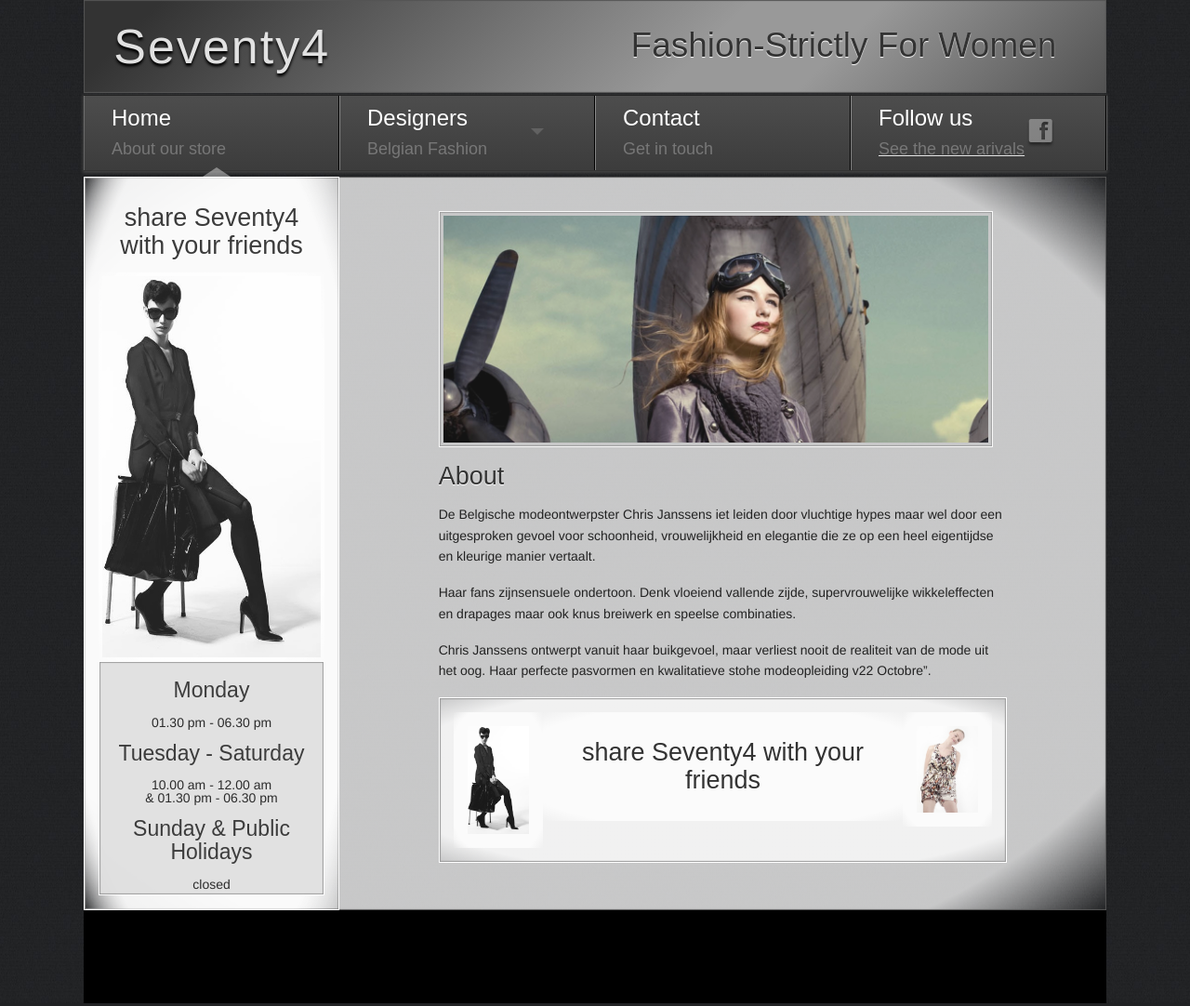
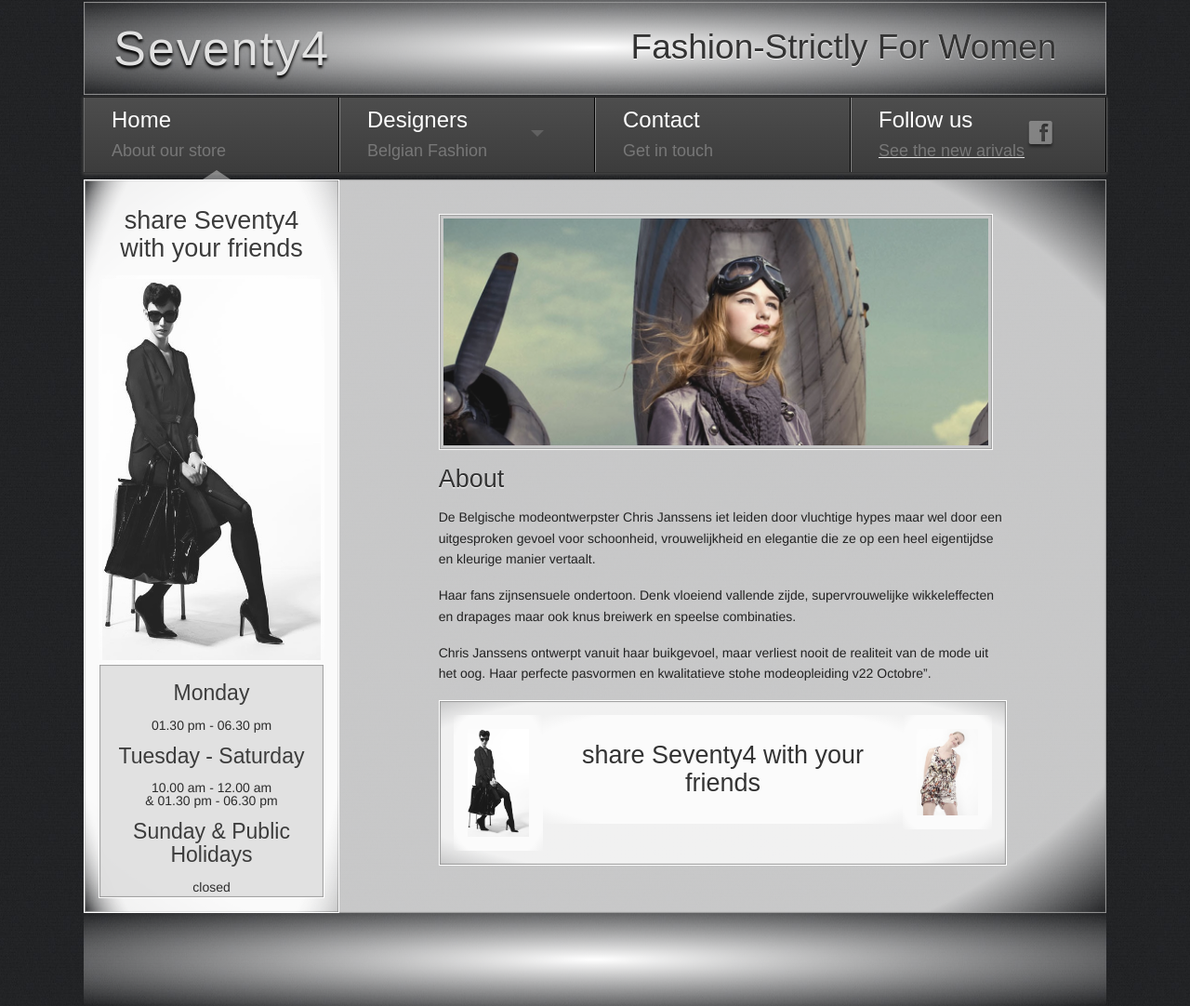
Before and after one commit to koriko/realdeal, a PHP site: page /index.html in a window 1280 px wide. Shown: the whole page at 93% size. Run offline with PHP 8.4, Linux system fonts and the light colour scheme; some libraries are stand-ins or nearby versions; some web fonts are replaced.

Commit message:
bagh tijd om te stoppen lol

```diff
--- a/index.html
+++ b/index.html
@@ -39,15 +39,8 @@
 
 
 
-  <div id="header"class="row transition text-center    nopadding " style="background: rgb(51,51,51); /* Old browsers */
-background: -moz-linear-gradient(-45deg, rgba(51,51,51,1) 0%, rgba(51,51,51,1) 7%, rgba(153,153,153,1) 60%, rgba(153,153,153,1) 72%, rgba(81,81,81,1) 100%); /* FF3.6+ */
-background: -webkit-gradient(linear, left top, right bottom, color-stop(0%,rgba(51,51,51,1)), color-stop(7%,rgba(51,51,51,1)), color-stop(60%,rgba(153,153,153,1)), color-stop(72%,rgba(153,153,153,1)), color-stop(100%,rgba(81,81,81,1))); /* Chrome,Safari4+ */
-background: -webkit-linear-gradient(-45deg, rgba(51,51,51,1) 0%,rgba(51,51,51,1) 7%,rgba(153,153,153,1) 60%,rgba(153,153,153,1) 72%,rgba(81,81,81,1) 100%); /* Chrome10+,Safari5.1+ */
-background: -o-linear-gradient(-45deg, rgba(51,51,51,1) 0%,rgba(51,51,51,1) 7%,rgba(153,153,153,1) 60%,rgba(153,153,153,1) 72%,rgba(81,81,81,1) 100%); /* Opera 11.10+ */
-background: -ms-linear-gradient(-45deg, rgba(51,51,51,1) 0%,rgba(51,51,51,1) 7%,rgba(153,153,153,1) 60%,rgba(153,153,153,1) 72%,rgba(81,81,81,1) 100%); /* IE10+ */
-background: linear-gradient(135deg, rgba(51,51,51,1) 0%,rgba(51,51,51,1) 7%,rgba(153,153,153,1) 60%,rgba(153,153,153,1) 72%,rgba(81,81,81,1) 100%); /* W3C */
-filter: progid:DXImageTransform.Microsoft.gradient( startColorstr='#333333', endColorstr='#515151',GradientType=1 ); /* IE6-9 fallback on horizontal gradient */">
-    <div class="twelve columns text-center mobile-text-center  shadowbox ">
+  <div id="header"class="row transition text-center   header-background nopadding " >
+    <div class="twelve columns text-center mobile-text-center  shadowbox-white " style="margin-top:2px;">
       <div class="three columns  text-center mobile-text-center menubox nopadding  ">
         <h1>Seventy4</h1>
       </div>
@@ -96,7 +89,7 @@ filter: progid:DXImageTransform.Microsoft.gradient( startColorstr='#333333', end
     </div>
   </div>
 
-  <div id="homepage" class="row  text-center  transition background-opacity-corners   shadowbox">
+  <div id="homepage" class="row  text-center  transition background-opacity-corners   shadowbox-white">
     <div class="arrow-up no-transition" style="margin-left:10%"> </div>
 
 
@@ -249,7 +242,8 @@ closed
         <div class="arrow-up no-transition" style="margin-left:10%"> </div>
         <div   class="twelve columns transition text-center nopadding">
 
-  <div class="three columns background-opacity-corners  shadowbox-white border-white" style="min-height:770px;">
+
+  <div class="three columns background-opacity-corners nopadding shadowbox-white border-white" style="min-height:750px;">
 
 
 
@@ -257,22 +251,13 @@ closed
 
 
 
-          <div class="twelve columns text-center mobile-text-center " style="margin-top:15px;">
-
-
-
-              <img class="low-padding background-opacity-corners  shadowbox-white border-white"src="images/bg.jpg" alt="slide image">
-
-
-          </div>
-
-<div class="twelve columns background-opacity-corners " style="opacity:0.95">
+          <div class="twelve columns background-opacity-corners " style="opacity:0.95">
 
 <h3  style="">share Seventy4 with your friends</h3>
 
 
 
-<img class="background-opacity-corners low-padding "style="opacity:0.9;width:200%;float:right;"src="images/fadepic4.jpg">
+<img class="background-opacity-corners low-padding "style="opacity:0.9;width:100%;float:right;"src="images/cathy2.jpg">
 
 
         <p>  <span style="position:absolute;left:50%;top:120px;"class='st_facebook' displayText='Facebook'></span></p>
@@ -283,11 +268,6 @@ closed
 
 
 <p><span style="position:absolute;left:50%;top:200px;"class='st_twitter' displayText='Tweet'></span></p>
-
-
-<div class="two columns background-opacity-corners" >
-<img class=" "style="opacity:1;width:200%;float:right;"src="images/cathy3.jpg">
-</div>
 
 </div>
           </div>
@@ -322,7 +302,8 @@ closed
       <div   id="timsteen" class="row transition text-center  background-opacity-corners border-left border-right border-shadow">
         <div class="arrow-up no-transition" style="margin-left:31%"> </div>
         <div   class="twelve columns transition text-center nopadding">
-            <div class="three columns background-opacity-corners  shadowbox-white border-white" style="min-height:770px;">
+
+  <div class="three columns background-opacity-corners nopadding shadowbox-white border-white" style="min-height:750px;">
 
 
 
@@ -330,22 +311,13 @@ closed
 
 
 
-          <div class="twelve columns text-center mobile-text-center " style="margin-top:15px;">
-
-
-
-              <img class="low-padding background-opacity-corners  shadowbox-white border-white"src="images/bg.jpg" alt="slide image" style="opacity:0.9;">
-
-
-          </div>
-
-<div class="twelve columns background-opacity-corners ">
+          <div class="twelve columns background-opacity-corners " style="opacity:0.95">
 
 <h3  style="">share Seventy4 with your friends</h3>
 
 
 
-<img class=" "style="opacity:0.9;width:200%;float:right;"src="images/fadepic4.jpg">
+<img class="background-opacity-corners low-padding "style="opacity:0.9;width:100%;float:right;"src="images/tim1.jpg">
 
 
         <p>  <span style="position:absolute;left:50%;top:120px;"class='st_facebook' displayText='Facebook'></span></p>
@@ -356,11 +328,6 @@ closed
 
 
 <p><span style="position:absolute;left:50%;top:200px;"class='st_twitter' displayText='Tweet'></span></p>
-
-
-<div class="two columns background-opacity-corners" >
-<img class=" "style="opacity:1;width:200%;float:right;"src="images/cathy3.jpg">
-</div>
 
 </div>
           </div>
@@ -497,7 +464,7 @@ Tel 051 21 25 30</br>
 
 
 
-  <div class="row" style="height:100px;background:black"></div>
+  <div id="header"class="row transition text-center   header-background nopadding " style="height:100px;"></div>
 
     <!--                                                        scripts                                         -->
 
--- a/stylesheets/app.css
+++ b/stylesheets/app.css
@@ -151,7 +151,7 @@ a { cursor: pointer;font-family: 'BenchNine', sans-serif;font-size:18px;}
 /* ------------------------------------------------------------------------------------------------------------------------ */
 
 
-.nav-bar-wrapper {float: none;margin-top: 2px;margin-bottom: 6px;
+.nav-bar-wrapper {float: none;margin-top: 2px;margin-bottom: 7px;
 	height: auto;border-top: 1px solid #222;border-bottom: 1px solid #333;
 	-webkit-box-shadow: 0px 1px 3px 1px #fff;
 box-shadow: 0px 1px 3px 1px #444;
```
